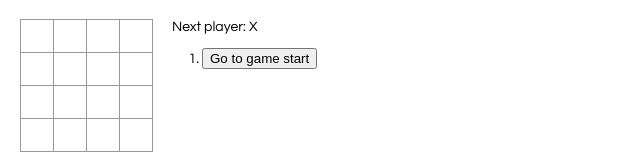
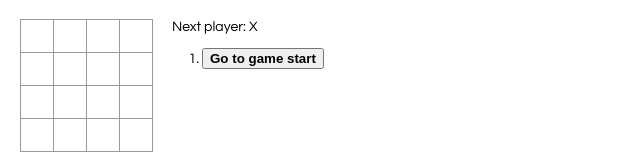
Before and after one commit to mvasquezb/react-tic-tac-toe, a React app: page / in a window 1280 px wide. Shown: the full height of the page, 0-640 px from the left. Built offline with nearby package versions, Linux system fonts and the light colour scheme.

Commit message:
Highlight selected/current move

```diff
--- a/src/index.css
+++ b/src/index.css
@@ -49,3 +49,7 @@ ul {
 .game-info {
   margin-left: 20px;
 }
+
+.selected-step {
+  font-weight: bold;
+}
--- a/src/index.js
+++ b/src/index.js
@@ -87,9 +87,13 @@ class Game extends React.Component {
       const desc = move ?
         `Go to move #${move}` :
         `Go to game start`;
+      let classList = ['step-btn'];
+      if (this.state.stepNumber === move) {
+        classList.push('selected-step');
+      }
       return (
         <li key={move}>
-          <button onClick={() => this.jumpTo(move)}>
+          <button className={classList.join(' ')} onClick={() => this.jumpTo(move)}>
             {desc}
           </button>
         </li>
```
